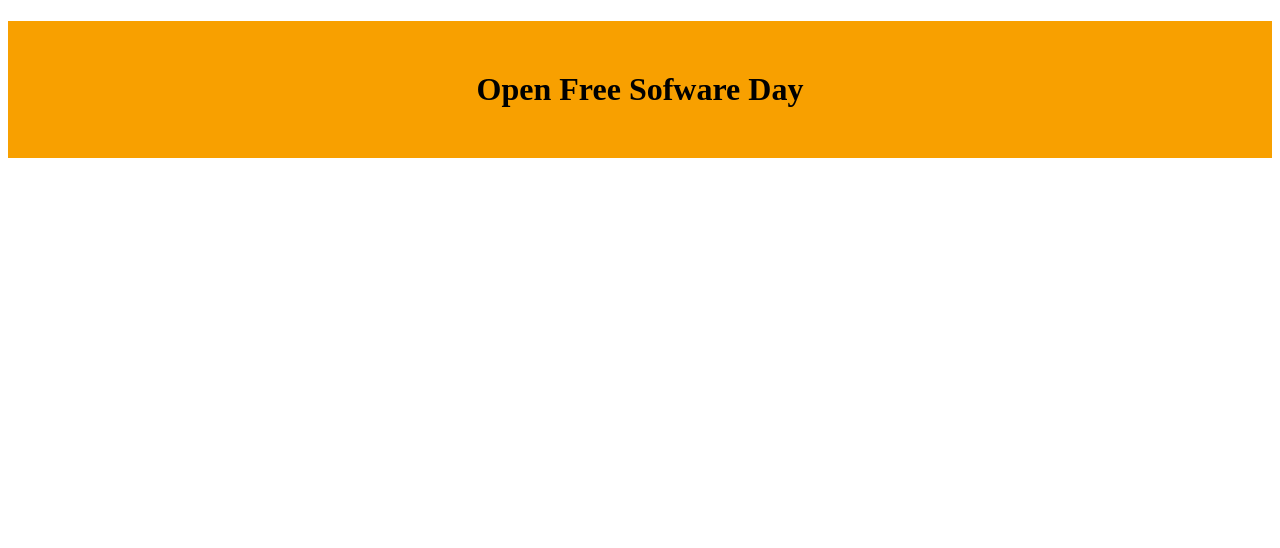
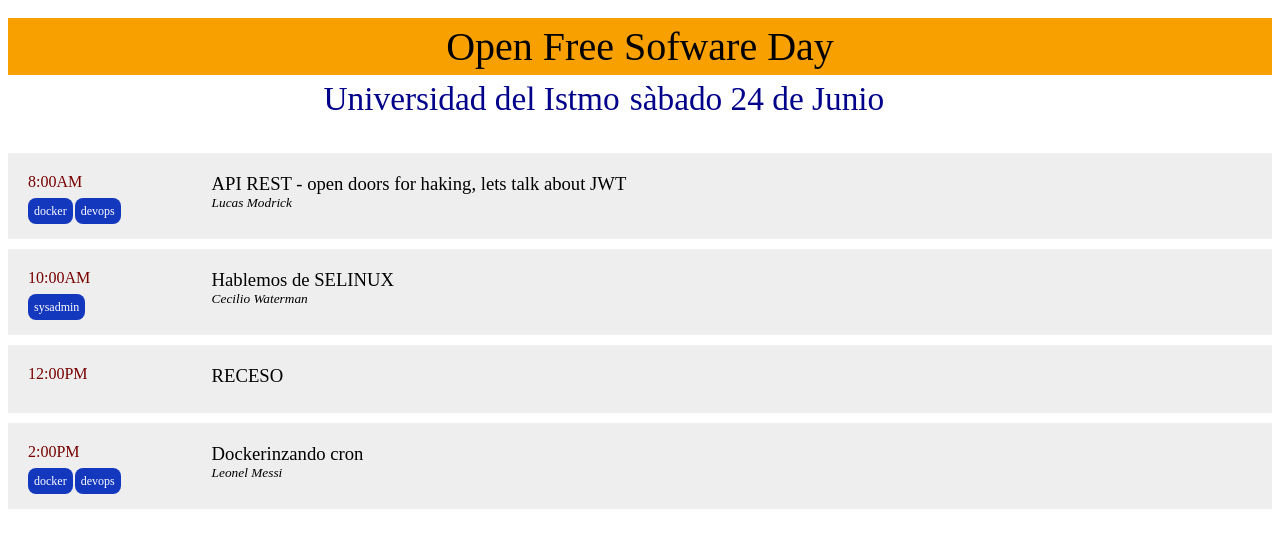
Before and after one commit to v4ld3rr4m4/OneDayEvent, a plain HTML site: page index.html in a window 1280 px wide. Drawn offline with Linux system fonts and the light colour scheme.

Commit message:
Event as hero and tags

```diff
--- a/event.css
+++ b/event.css
@@ -1,10 +1,22 @@
-#EventTitle{ padding-top:50px;padding-bottom:50px; background:#F8A000;
-            text-align:center;
-            }
+#Event{ padding-top:10px;
+        padding-bottom:10px;
+        background:#FFF;
+        text-align:center;
+        display:flex;
+        flex-wrap:wrap;
+        width:100%;
+        margin-bottom:20px;
+      }
+
+#EventTitle{ padding:5px; background:#F8A000; font-size:30pt; text-align:center;width:100%;}
+#EventPlace{ padding:5px; background:#FFF; font-size:25pt;color:darkblue; text-align:right; min-width:48%;}
+#EventDate{ padding:5px; background:#FFF; font-size:25pt;color:darkblue; text-align:left; min-width:48%;}
 
 .activity {display:flex; margin-bottom:10px; background: #eee; padding:20px;}
 
-.activity .timetag{min-width:20%; display:fle; align-items:flex-start;}
+.activity .timetag{min-width:15%;border:solid 0px gray; display:flex;flex-direction:column;justify-content:space-around;align-items:flex-start;}
+.activity .timetag .hour{color:#700;margin-bottom:10px;}
+.activity .timetag .tags span{margin-right:2px;font-size: 12px; background-color:#1338BE; border-radius:8px;padding:6px;color:#fff;}
 
 .activity .detail{min-width:60%;align-items:center;}
 .activity .detail .title{font-size:14pt;}
--- a/event.js
+++ b/event.js
@@ -1,20 +1,28 @@
-const aEventTitle = "Open Free Sofware Day"
+const EventTitle = "Open Free Sofware Day"
+const EventPlace = "Universidad del Istmo"
+const EventDate = "sàbado 24 de Junio"
 
 activities = [
     {
-     "schedule":12,
+     "hour":"12:00PM",
      "title":"RECESO",
      "speaker": " ",
+     "tags":[]
+    },
+    {
+     "hour":"2:00PM",
+     "title":"Dockerinzando cron",
+     "speaker": "Leonel Messi",
      "tags":['docker','devops']
     },
     {
-     "schedule":9,
-     "title":"Dockerinzando cron",
-     "speaker": "Ismael Valderrama",
-     "tags":['docker','devops']
+     "hour":"10:00AM",
+     "title":"Hablemos de SELINUX",
+     "speaker": "Cecilio Waterman",
+     "tags":['sysadmin']
     },
     {
-     "schedule":16,
+     "hour":"8:00AM",
      "title":"API REST - open doors  for haking, lets talk about JWT",
      "speaker": "Lucas Modrick",
      "tags":['docker','devops']
--- a/index.html
+++ b/index.html
@@ -9,7 +9,12 @@
 	<link href="event.css" rel="stylesheet" />
 </head>
 <body>
-<h1 id="EventTitle"> Place Name of Event here !</h1>
+<div id="Event" >
+<div id="EventTitle"> Place Name of Event here !</div>
+<div id="EventPlace"> Place Place of Event here !</div>
+<div id="EventDate"> Place Date of Event here !</div>
+</div>
+
 <div id="App"></div>
 </body>
 
@@ -21,8 +26,23 @@ activity=document.createElement("div")
 activity.classList.add('activity')
 // timetag
 timetag=document.createElement("div")
-timetag.innerText=ourHour(obj.schedule)
 timetag.classList.add('timetag')
+// hour
+hour=document.createElement("div")
+hour.innerText=obj.hour
+hour.classList.add('hour')
+// tags
+tags=document.createElement("div")
+tags.classList.add('tags')
+obj.tags.forEach( x => {
+    tag = document.createElement("span")
+    tag.innerText=x
+    tags.appendChild(tag)
+    });
+timetag.appendChild(hour)
+timetag.appendChild(tags)
+
+
 // Detail
 detail=document.createElement("div")
 detail.classList.add('detail')
@@ -43,8 +63,8 @@ activity.appendChild(detail)
 document.getElementById("App").appendChild(activity)
 }
 function compareByHours(a, b) {
-  let hoursA = parseHours(a.hours);
-  let hoursB = parseHours(b.hours);
+  let hoursA = parseHours(a.hour);
+  let hoursB = parseHours(b.hour);
 
   return hoursA - hoursB;
 }
@@ -53,16 +73,18 @@ function parseHours(timeString) {
   let timeParts = timeString.split(':');
   let hours = parseInt(timeParts[0], 10);
   let minutes = parseInt(timeParts[1], 10);
+  if (timeParts[1].toLowerCase().indexOf("pm") > 0)
+    if (hours != 12)
+        hours = hours + 12
 
-if (hour > 12)
-    return hour-12+":00PM"
-else
-    return hour+":00 AM"
+
   return hours + minutes / 60; // Convert minutes to fractional hours
 }
 
 document.addEventListener("DOMContentLoaded", function(){
-document.getElementById("EventTitle").innerText = aEventTitle;
+document.getElementById("EventTitle").innerText = EventTitle;
+document.getElementById("EventDate").innerText = EventDate;
+document.getElementById("EventPlace").innerText = EventPlace;
 activities.sort(compareByHours);
 activities.forEach(x=>createActivity(x));
 }
```
